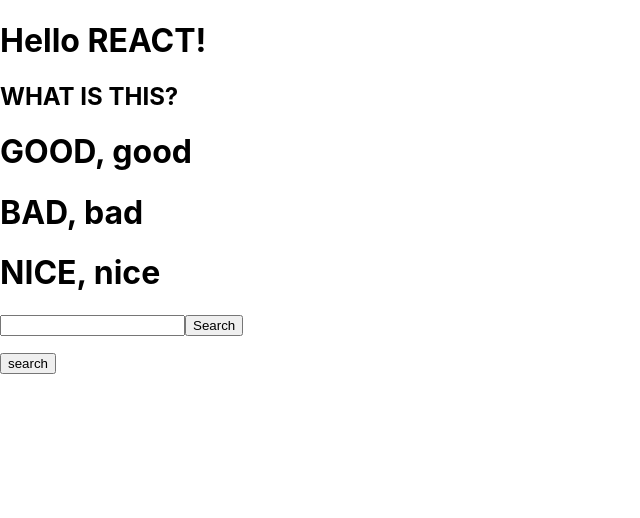
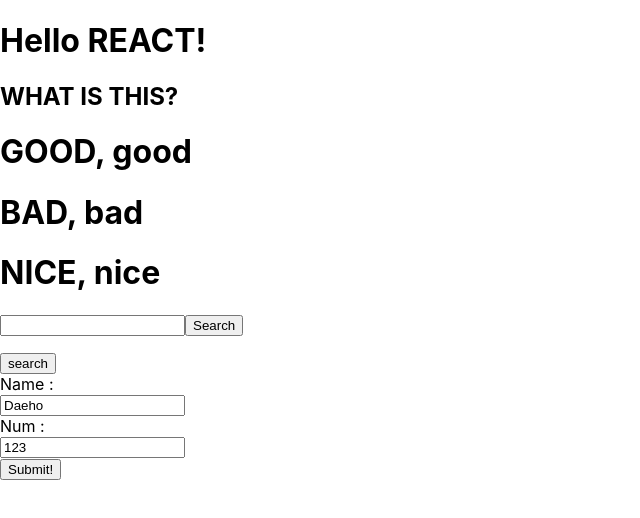
Before and after one commit to KwagDaeho/react_study_1, a React (Create React App) app: page / in a window 1280 px wide. Shown: the top 518 px of the page, without its empty margins (0-640 px from the left). Built offline with nearby package versions, Linux system fonts and the light colour scheme.

Commit message:
study:form

```diff
--- /dev/null
+++ b/src/Form1.js
@@ -0,0 +1,31 @@
+function Form1() {
+  const handleSubmit = (event) => {
+    event.preventDefault();
+    alert(
+      `form name : ${event.target.elements.form_name.value}
+form number : ${event.target.elements.form_num.value}`
+    );
+  };
+  return (
+    <div className="form1">
+      <form action="/action_page.php" onSubmit={handleSubmit}>
+        <label htmlFor="form_name">Name : </label>
+        <br />
+        <input
+          type="text"
+          id="form_name"
+          name="form_name"
+          defaultValue="Daeho"
+        />
+        <br />
+        <label htmlFor="form_num">Num : </label>
+        <br />
+        <input type="text" id="form_num" name="form_num" defaultValue="123" />
+        <br />
+        <input type="submit" value="Submit!" />
+      </form>
+    </div>
+  );
+}
+
+export default Form1;
--- a/src/domUse.js
+++ /dev/null
@@ -1,7 +0,0 @@
-import React, { useState } from "react";
-
-function domUse() {
-  return <div>why???asd</div>;
-}
-
-export default domUse;
--- a/src/index.js
+++ b/src/index.js
@@ -2,12 +2,13 @@
 import ReactDOM from "react-dom";
 import "./index.css";
 import App from "./App";
-import domUse from "./domUse.js";
+import Form1 from "./Form1";
 import reportWebVitals from "./reportWebVitals";
 
 ReactDOM.render(
   <React.StrictMode>
     <App />
+    <Form1 />
   </React.StrictMode>,
   document.getElementById("root")
 );
```
